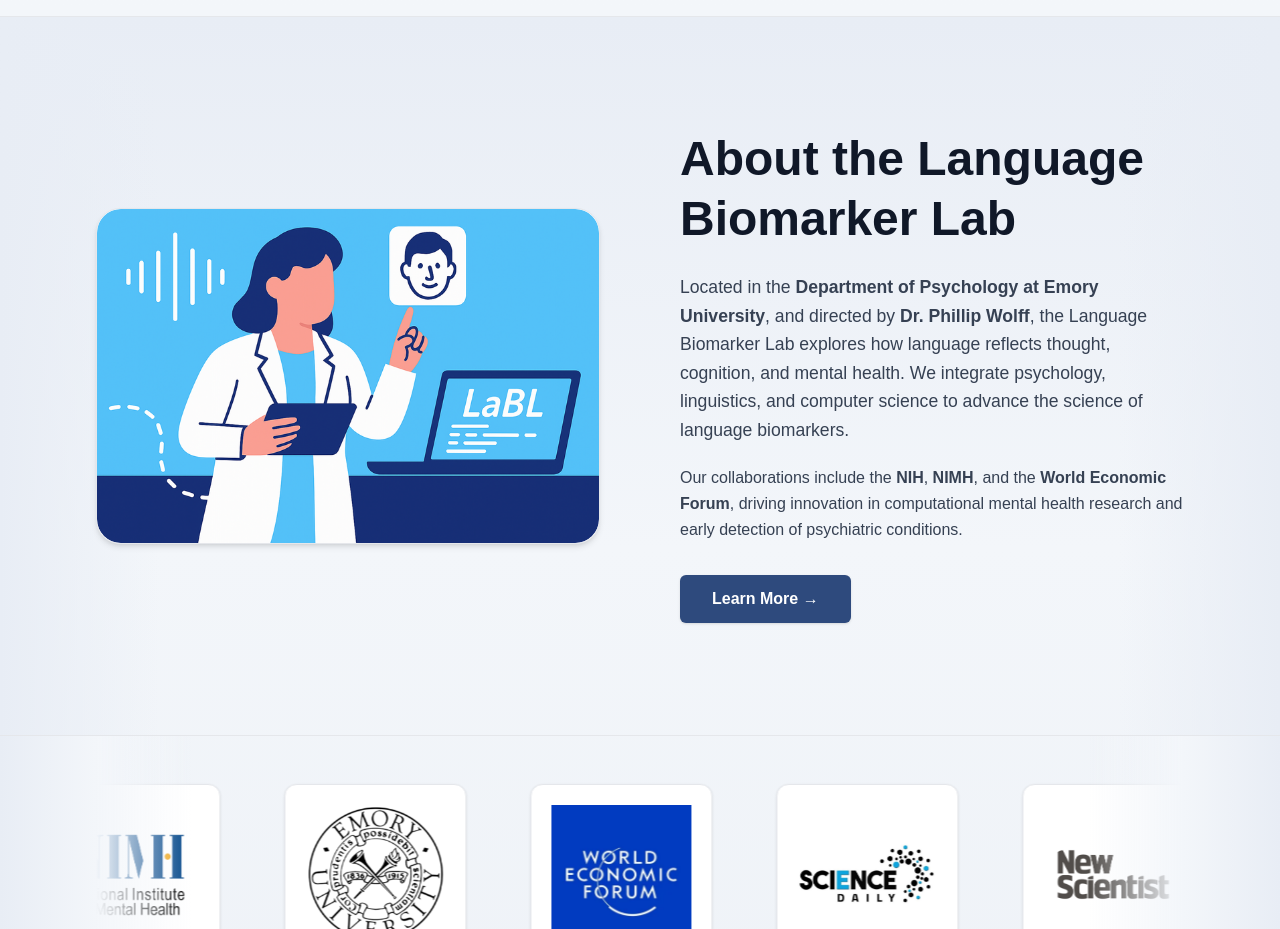
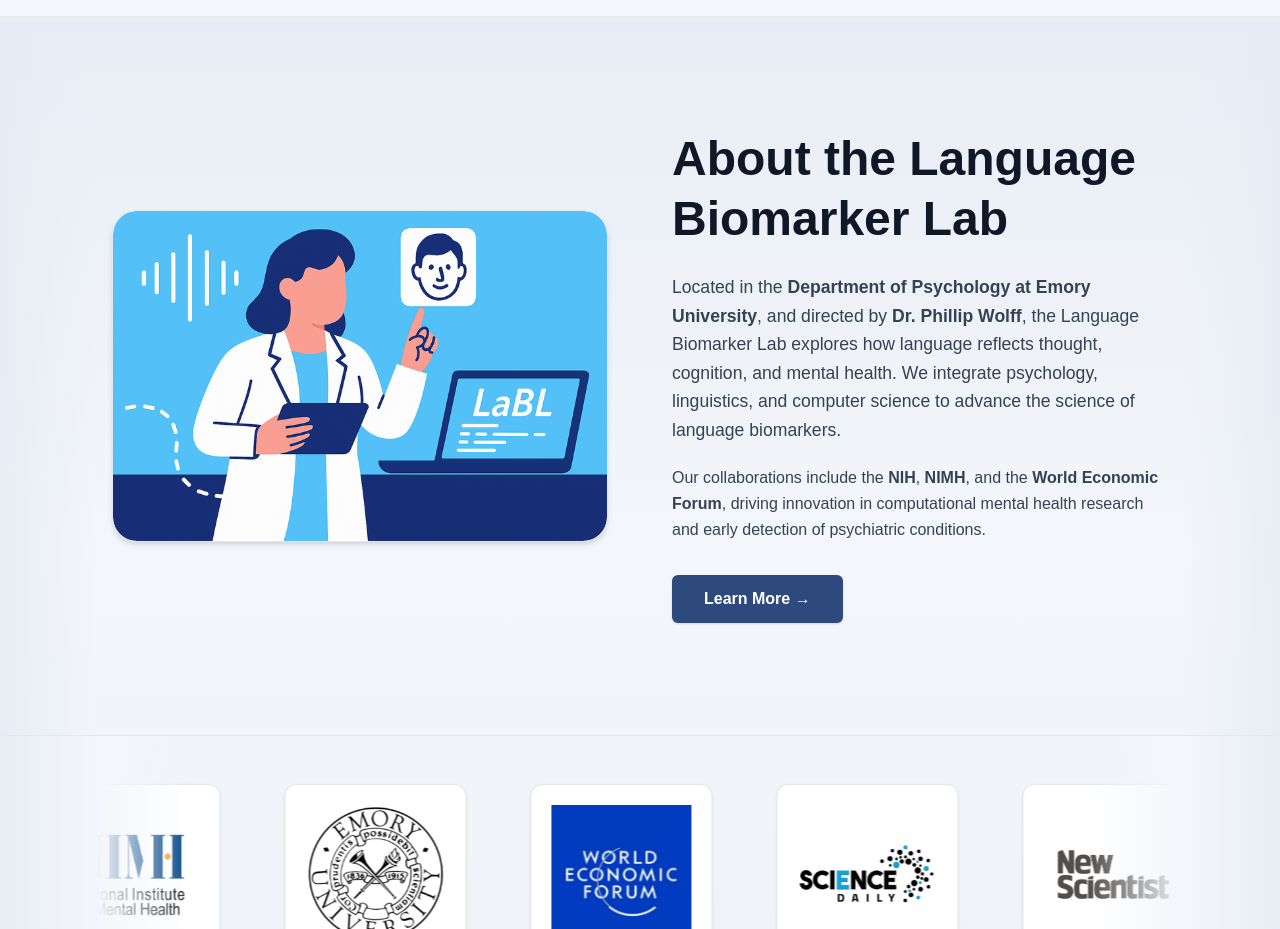
Before and after one commit to chris-emory/labl-website, a Next.js app: page / in a window 1280 px wide. Shown: the part 1560-2489 px from the top of the page. Built offline with nearby package versions, Linux system fonts and the light colour scheme.

Commit message:
feat: update about page again

```diff
--- a/src/components/home/About.tsx
+++ b/src/components/home/About.tsx
@@ -14,14 +14,14 @@
 
   return (
     <section className="relative w-full bg-gradient-to-b from-[#e8edf5] via-[#f3f6fa] to-[#eef2f7] py-24 md:py-28 border-t border-gray-200 overflow-hidden">
-      {/* soft ambient gradient edges */}
-      <div className="absolute left-0 top-0 w-[25%] h-full bg-gradient-to-r from-[#e8edf5] via-transparent to-transparent pointer-events-none" />
-      <div className="absolute right-0 top-0 w-[25%] h-full bg-gradient-to-l from-[#e8edf5] via-transparent to-transparent pointer-events-none" />
+      {/* gradient sides for smooth edges */}
+      <div className="absolute left-0 top-0 w-[15%] h-full bg-gradient-to-r from-[#e8edf5] via-transparent to-transparent pointer-events-none" />
+      <div className="absolute right-0 top-0 w-[15%] h-full bg-gradient-to-l from-[#e8edf5] via-transparent to-transparent pointer-events-none" />
 
-      <div className="relative max-w-[90rem] mx-auto px-4 sm:px-8 md:px-12 lg:px-16 xl:px-24 2xl:px-28 grid md:grid-cols-2 gap-10 sm:gap-12 md:gap-14 lg:gap-20 items-center">
-        {/* === Left Illustration === */}
-        <div className="flex justify-center">
-          <div className="relative w-[90%] sm:w-[85%] md:w-full max-w-[520px] rounded-3xl bg-white border border-gray-200 shadow-md overflow-hidden">
+      <div className="relative w-full px-4 sm:px-8 md:px-12 lg:px-20 xl:px-28 2xl:px-32 grid md:grid-cols-2 gap-8 md:gap-12 lg:gap-16 items-center">
+        {/* === Illustration === */}
+        <div className="flex justify-center md:justify-end w-full">
+          <div className="relative w-full max-w-[520px] rounded-3xl bg-white border border-gray-200 shadow-md overflow-hidden">
             <Image
               src="/about-illustration.png"
               alt="Language Biomarker Lab"
@@ -32,27 +32,22 @@
           </div>
         </div>
 
-        {/* === Right Content === */}
-        <div className="max-w-xl lg:max-w-2xl">
+        {/* === Text Content === */}
+        <div className="max-w-[700px]">
           <h2 className="text-3xl sm:text-4xl md:text-5xl font-bold text-gray-900 mb-5 sm:mb-6 leading-tight">
             About the Language Biomarker Lab
           </h2>
           <p className="text-base sm:text-lg md:text-[1.1rem] text-gray-700 leading-relaxed mb-5">
-            Located in the{" "}
-            <strong>Department of Psychology at Emory University</strong>, and
-            directed by <strong>Dr. Phillip Wolff</strong>, the Language
-            Biomarker Lab explores how language reflects thought, cognition, and
-            mental health. We integrate psychology, linguistics, and computer
-            science to advance the science of language biomarkers.
+            Located in the <strong>Department of Psychology at Emory University</strong>, and directed by{" "}
+            <strong>Dr. Phillip Wolff</strong>, the Language Biomarker Lab explores how language reflects thought,
+            cognition, and mental health. We integrate psychology, linguistics, and computer science to advance the
+            science of language biomarkers.
           </p>
           <p className="text-gray-700 leading-relaxed mb-8">
-            Our collaborations include the <strong>NIH</strong>,{" "}
-            <strong>NIMH</strong>, and the{" "}
-            <strong>World Economic Forum</strong>, driving innovation in
-            computational mental health research and early detection of
-            psychiatric conditions.
+            Our collaborations include the <strong>NIH</strong>, <strong>NIMH</strong>, and the{" "}
+            <strong>World Economic Forum</strong>, driving innovation in computational mental health research and early
+            detection of psychiatric conditions.
           </p>
-
           <a
             href="https://linguistics.emory.edu"
             target="_blank"
@@ -64,7 +59,7 @@
         </div>
       </div>
 
-      {/* === Partner Logos (Scroll) === */}
+      {/* === Partners === */}
       <div className="relative mt-24 md:mt-28 overflow-hidden border-t border-gray-200 pt-12">
         <div className="flex w-max animate-scrollSmooth gap-12 sm:gap-14 md:gap-16 px-6">
           {[...partners, ...partners].map((logo, i) => (
@@ -83,12 +78,11 @@
           ))}
         </div>
 
-        {/* Edge gradients for polish */}
+        {/* side fades */}
         <div className="absolute left-0 top-0 w-48 h-full bg-gradient-to-r from-[#e8edf5] via-[#f3f6fa] to-transparent pointer-events-none" />
         <div className="absolute right-0 top-0 w-48 h-full bg-gradient-to-l from-[#e8edf5] via-[#f3f6fa] to-transparent pointer-events-none" />
       </div>
 
-      {/* Scroll Animation */}
       <style jsx global>{`
         @keyframes scrollSmooth {
           0% {
```
